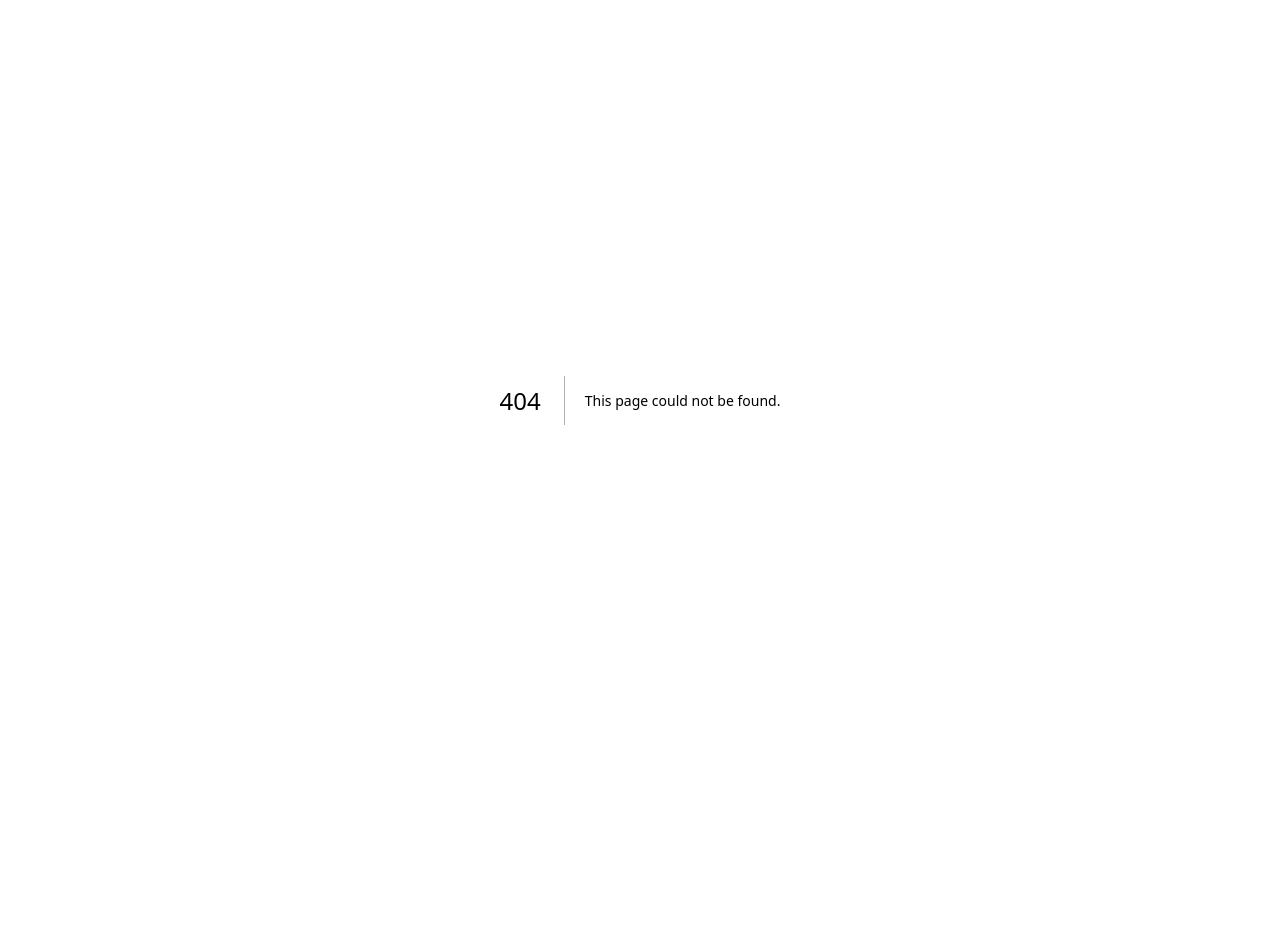
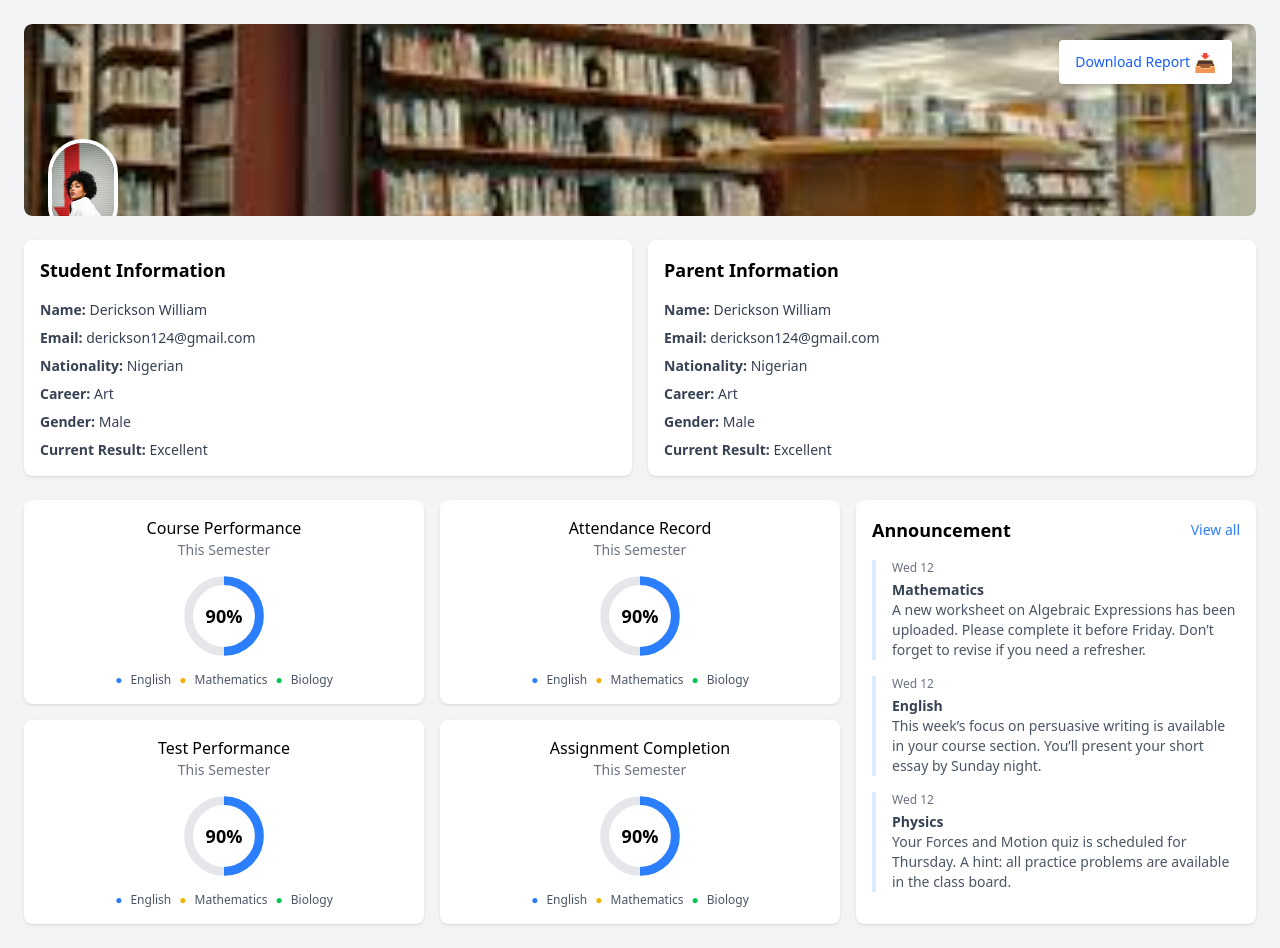
Before and after one commit to Stc-Tutors/Stc-Frontend, a Next.js app: page /profile in a window 1280 px wide. Before the commit this address had no page. Before the commit the page ends 800 px from the top, so only its background shows below. Built offline with nearby package versions, Linux system fonts and the light colour scheme.

Commit message:
merging dev into feature/student page

```diff
--- /dev/null
+++ b/src/app/components/AnnouncementCard.jsx
@@ -0,0 +1,44 @@
+"use client";
+export default function AnnouncementCard() {
+  const announcements = [
+    {
+      subject: "Mathematics",
+      date: "Wed 12",
+      content:
+        "A new worksheet on Algebraic Expressions has been uploaded. Please complete it before Friday. Don’t forget to revise if you need a refresher.",
+    },
+    {
+      subject: "English",
+      date: "Wed 12",
+      content:
+        "This week’s focus on persuasive writing is available in your course section. You’ll present your short essay by Sunday night.",
+    },
+    {
+      subject: "Physics",
+      date: "Wed 12",
+      content:
+        "Your Forces and Motion quiz is scheduled for Thursday. A hint: all practice problems are available in the class board.",
+    },
+  ];
+
+  return (
+    <div className="bg-white rounded-lg p-4 shadow row-span-2">
+      <div className="flex justify-between items-center mb-4">
+        <h3 className="text-lg font-semibold">Announcement</h3>
+        <a href="#" className="text-sm text-blue-500">
+          View all
+        </a>
+      </div>
+
+      <div className="space-y-4 text-sm">
+        {announcements.map((item, index) => (
+          <div key={index} className="border-l-4 pl-4 border-blue-100">
+            <div className="text-xs text-gray-500 font-medium mb-1">{item.date}</div>
+            <div className="font-semibold text-gray-700">{item.subject}</div>
+            <p className="text-gray-600">{item.content}</p>
+          </div>
+        ))}
+      </div>
+    </div>
+  );
+}
--- /dev/null
+++ b/src/app/components/HeaderBanner.tsx
@@ -0,0 +1,39 @@
+"use client";
+import Image from "next/image";
+
+const HeaderBanner = () => {
+  return (
+    <div className="relative w-full h-48 rounded-lg overflow-hidden mb-6">
+      {/* Background Image */}
+      <Image
+        src="/download.jpg" // Replace this with your actual image path
+        alt="Library Background"
+        layout="fill"
+        objectFit="cover"
+        quality={100} // Make it sharp
+        className="rounded-lg"
+      />
+
+      {/* Download Button */}
+      <div className="absolute top-4 right-6">
+        <button className="bg-white text-blue-600 px-4 py-2 rounded shadow-md hover:bg-blue-50 flex items-center gap-1 text-sm">
+          Download Report
+          <span className="text-lg">📥</span>
+        </button>
+      </div>
+
+      {/* Profile Image */}
+      <div className="absolute -bottom-6 left-6">
+        <Image
+          src="/download (1).jpg" // Replace with your actual profile picture
+          alt="Profile"
+          width={70}
+          height={70}
+          className="rounded-full border-4 border-white shadow-lg object-cover"
+        />
+      </div>
+    </div>
+  );
+};
+
+export default HeaderBanner;
--- /dev/null
+++ b/src/app/components/InfoCard.tsx
@@ -0,0 +1,16 @@
+"use client";
+export default function InfoCard({ title }) {
+  return (
+    <div className="bg-white rounded-lg p-4 shadow">
+      <h2 className="text-lg font-semibold mb-4">{title}</h2>
+      <div className="text-sm space-y-2 text-gray-700">
+        <p><strong>Name:</strong> Derickson William</p>
+        <p><strong>Email:</strong> derickson124@gmail.com</p>
+        <p><strong>Nationality:</strong> Nigerian</p>
+        <p><strong>Career:</strong> Art</p>
+        <p><strong>Gender:</strong> Male</p>
+        <p><strong>Current Result:</strong> Excellent</p>
+      </div>
+    </div>
+  );
+}
--- /dev/null
+++ b/src/app/components/PerformanceCard.tsx
@@ -0,0 +1,41 @@
+"use client";
+export default function PerformanceCard({ title }) {
+  return (
+    <div className="bg-white rounded-lg p-4 shadow text-center transition-transform duration-200 hover:scale-105">
+      <h3 className="font-medium">{title}</h3>
+      <p className="text-sm text-gray-500">This Semester</p>
+      <div className="flex justify-center my-4">
+        <div className="relative w-20 h-20">
+          <svg className="w-full h-full" viewBox="0 0 36 36">
+            <path
+              className="text-gray-200"
+              d="M18 2.0845
+                 a 15.9155 15.9155 0 0 1 0 31.831
+                 a 15.9155 15.9155 0 0 1 0 -31.831"
+              fill="none"
+              stroke="currentColor"
+              strokeWidth="4"
+            />
+            <path
+              className="text-blue-500"
+              d="M18 2.0845
+                 a 15.9155 15.9155 0 0 1 0 31.831"
+              fill="none"
+              stroke="currentColor"
+              strokeWidth="4"
+              strokeDasharray="90, 100"
+            />
+          </svg>
+          <span className="absolute inset-0 flex items-center justify-center text-lg font-bold">
+            90%
+          </span>
+        </div>
+      </div>
+      <div className="flex justify-center gap-2 text-xs text-gray-600">
+        <span className="text-blue-500">●</span> English
+        <span className="text-yellow-500">●</span> Mathematics
+        <span className="text-green-500">●</span> Biology
+      </div>
+    </div>
+  );
+}
--- /dev/null
+++ b/src/app/profile/page.tsx
@@ -0,0 +1,31 @@
+"use client";
+import Image from "next/image";
+import HeaderBanner from "../components/HeaderBanner";
+import InfoCard from "../components/InfoCard";
+import PerformanceCard from "../components/PerformanceCard";
+import AnnouncementCard from "../components/AnnouncementCard";
+
+export default function Home() {
+  return (
+    <main className="min-h-screen bg-gray-100 p-6 space-y-6">
+      {/* ✅ Top Banner */}
+      <HeaderBanner />
+
+      {/* Info Cards */}
+      <div className="grid gap-4 md:grid-cols-2">
+        <InfoCard title="Student Information" />
+        <InfoCard title="Parent Information" />
+      </div>
+
+      {/* Performance + Announcement */}
+      <div className="grid gap-4 md:grid-cols-3">
+        <PerformanceCard title="Course Performance" />
+        <PerformanceCard title="Attendance Record" />
+        <AnnouncementCard />
+
+        <PerformanceCard title="Test Performance" />
+        <PerformanceCard title="Assignment Completion" />
+      </div>
+    </main>
+  );
+}
```
Also changed, not shown: public/download (1).jpg (added), public/download.jpg (added).
